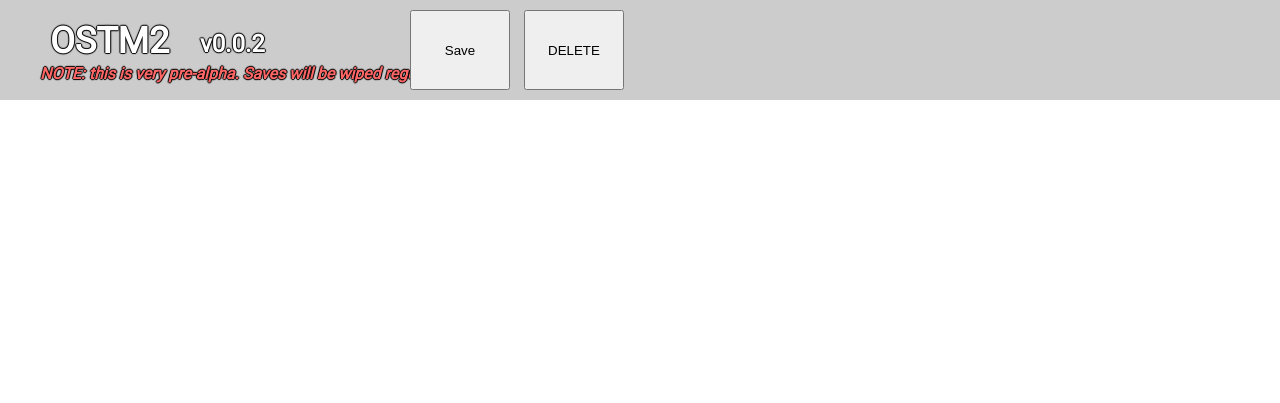
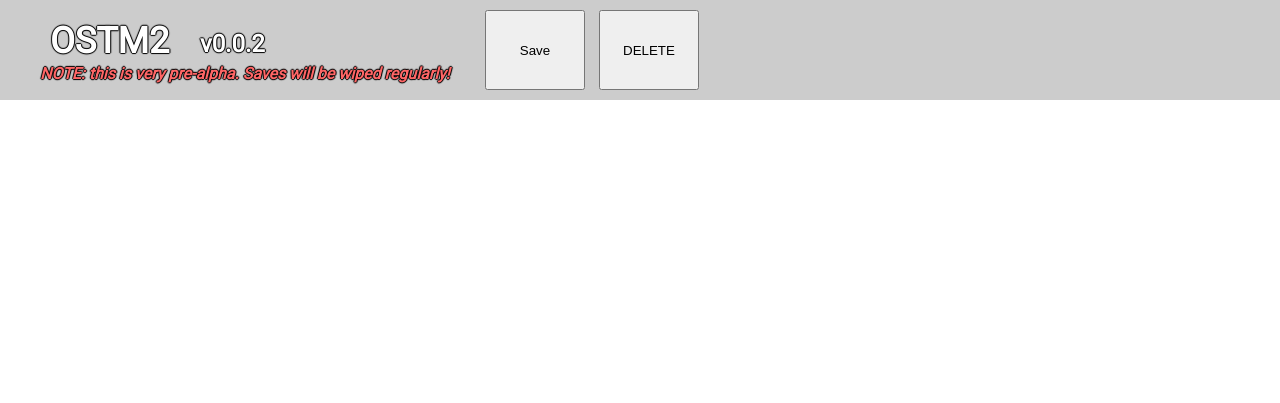
Before and after one commit to plirof/OSTM2, a plain HTML site: page index.html in a window 1280 px wide. Drawn offline with Linux system fonts and the light colour scheme.

```diff
--- a/style.css
+++ b/style.css
@@ -156,7 +156,7 @@ div {
 
 #header-button-container {
     position: absolute;
-    left: 400px;
+    left: 475px;
     right: 0px;
     height: 100%;
     overflow: auto;
```
Also changed, not shown: 3 other files.
